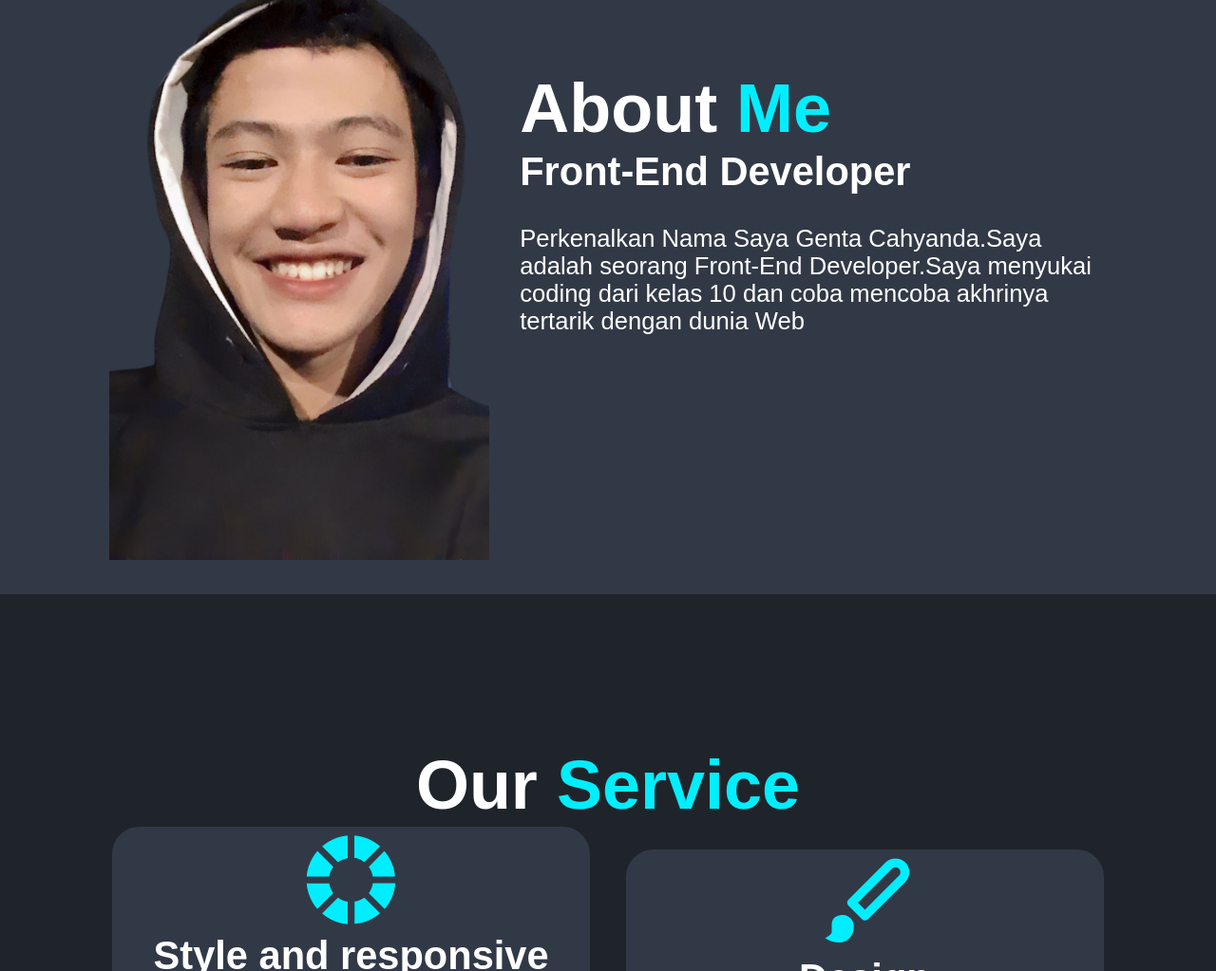
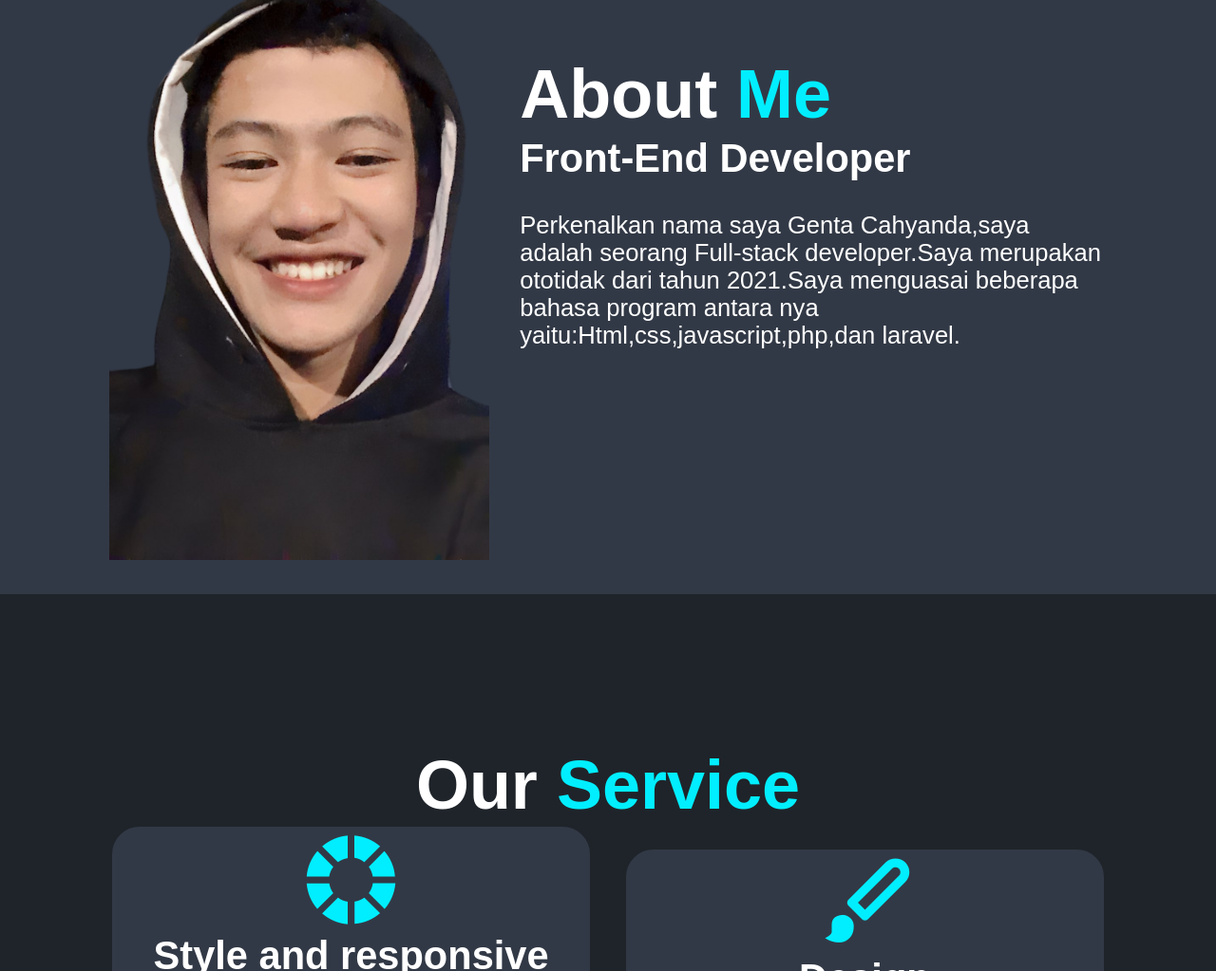
Before and after one commit to Cahyanda/PortfolioSaya, a plain HTML site: page index.html in a window 1280 px wide. Shown: the part 1292-2315 px from the top of the page at 95% size. Drawn offline with nearby package versions, Linux system fonts and the light colour scheme.

Commit message:
Update index.html

```diff
--- a/index.html
+++ b/index.html
@@ -52,7 +52,7 @@
         <div class="about-konten">
             <h2 class="heading">About <span>Me</span></h2>
             <h3>Front-End Developer</h3>
-            <p>Perkenalkan Nama Saya Genta Cahyanda.Saya adalah seorang Front-End Developer.Saya menyukai coding dari kelas 10 dan coba mencoba akhrinya tertarik dengan dunia Web</p>
+            <p>Perkenalkan nama saya Genta Cahyanda,saya adalah seorang Full-stack developer.Saya merupakan ototidak dari tahun 2021.Saya menguasai beberapa bahasa program antara nya yaitu:Html,css,javascript,php,dan laravel.</p>
 
         </div>
     </section>
```
